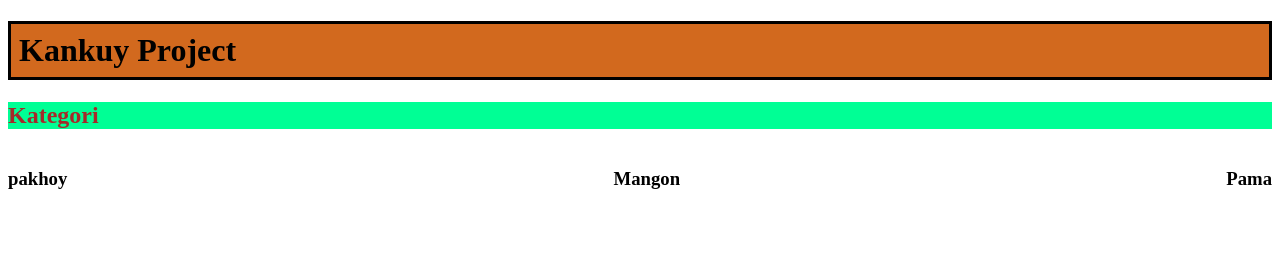
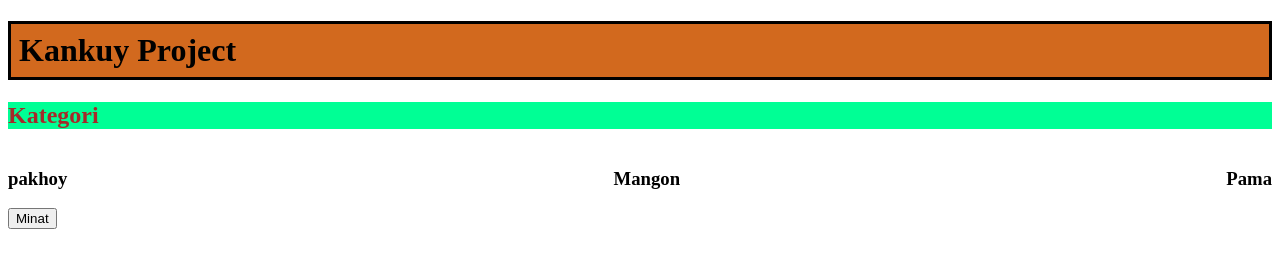
Before and after one commit to Rian-Riana/RevoUTest, a plain HTML site: page index.html in a window 1280 px wide. Drawn offline with Linux system fonts and the light colour scheme.

Commit message:
Menambahakan button

```diff
--- a/index.html
+++ b/index.html
@@ -21,5 +21,15 @@
         <h3>Mangon</h3>
         <h3>Pama</h3>
      </article>
+     <article>
+        <button onclick="lampu();">Minat</button>
+        <script>
+            function lampu () {
+                alert('Terimakasih, salam satu hobi' );
+            }
+        </script>
+
+
+     </article>
 </body>
 </html>
```
